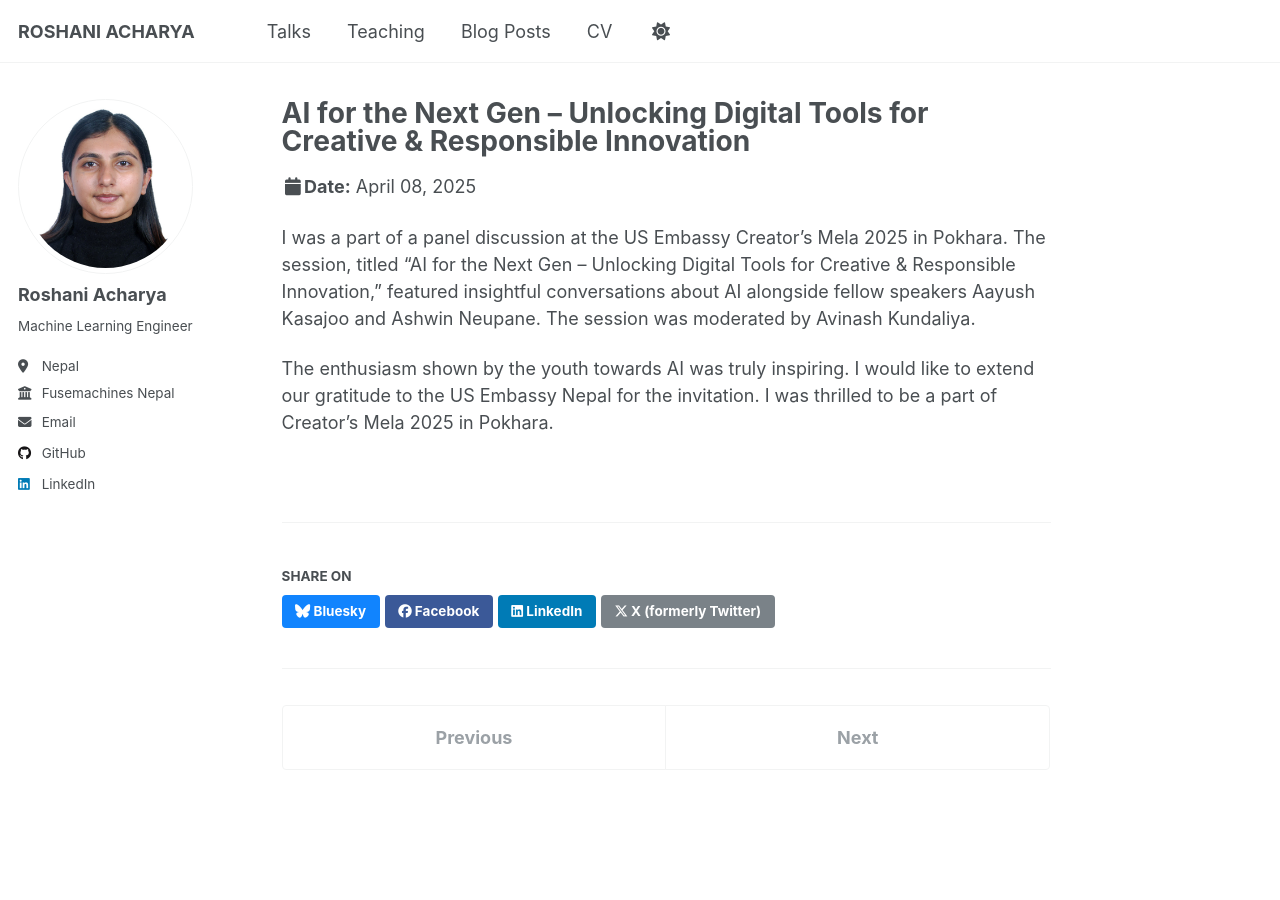
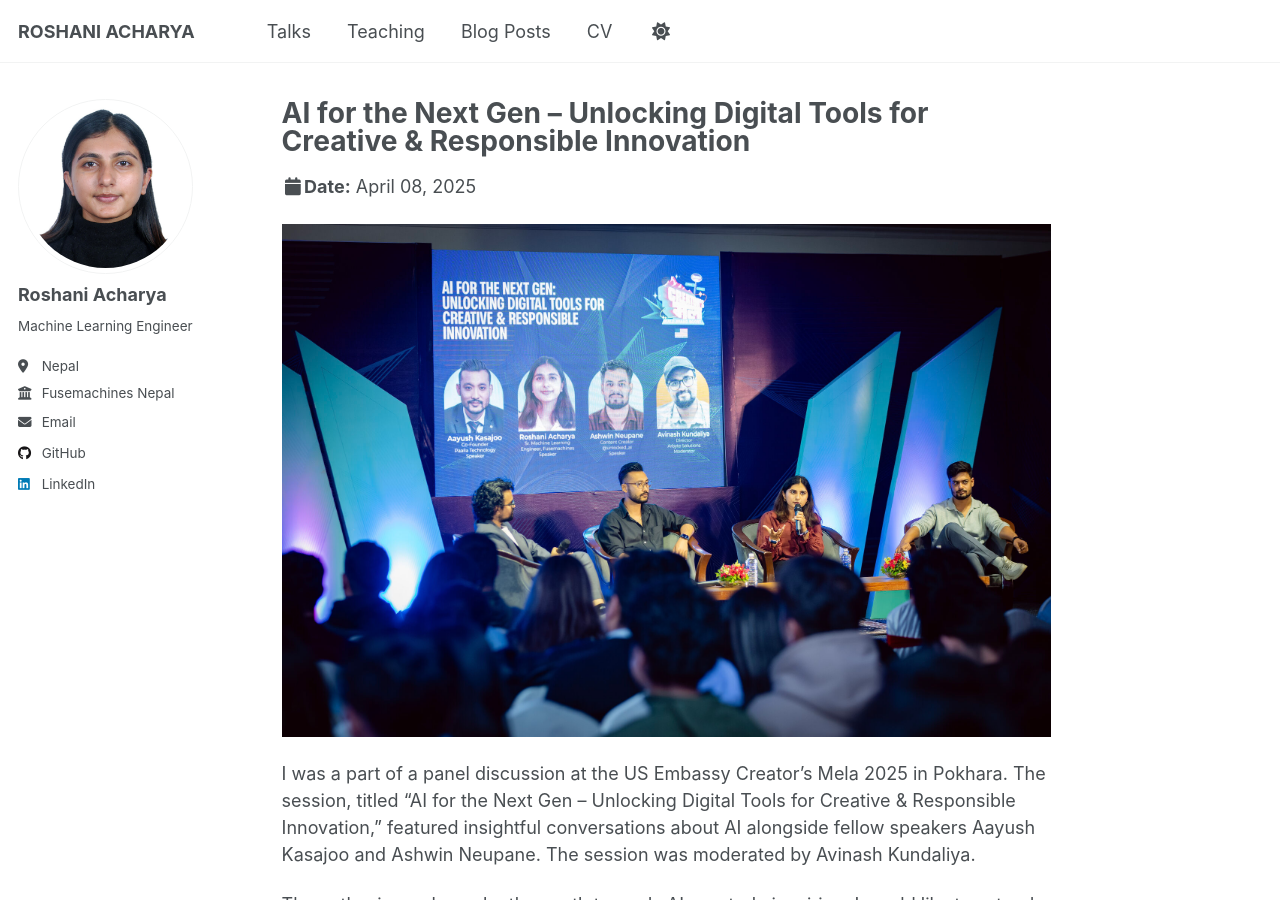
Before and after one commit to RoshaniAcharya/roshaniacharya.github.io, a Jekyll site: the page built from _talks/2025-04-10-us-embassy-creators-mela.md, in a window 1280 px wide and 900 px high. Built offline with Jekyll 4.4.1, drawn with Linux system fonts in a browser that asks for light colours; a script that is not in the unit is left out.

Commit message:
image issue resolved

```diff
--- a/_talks/2025-04-10-us-embassy-creators-mela.md
+++ b/_talks/2025-04-10-us-embassy-creators-mela.md
@@ -9,6 +9,7 @@ location: "Pokhara, Nepal"
 ---
 
 [//]: # (<img src="../images/us-embassy-event.jpg"> )
+<img src="/images/us-embassy-event.png" alt="US Embassy Event">
 
 I was a part of a panel discussion at the US Embassy Creator’s Mela 2025 in Pokhara. The session, titled "AI for the Next Gen – Unlocking Digital Tools for Creative & Responsible Innovation," featured insightful conversations about AI alongside fellow speakers Aayush Kasajoo and Ashwin Neupane. The session was moderated by Avinash Kundaliya.
 
```
